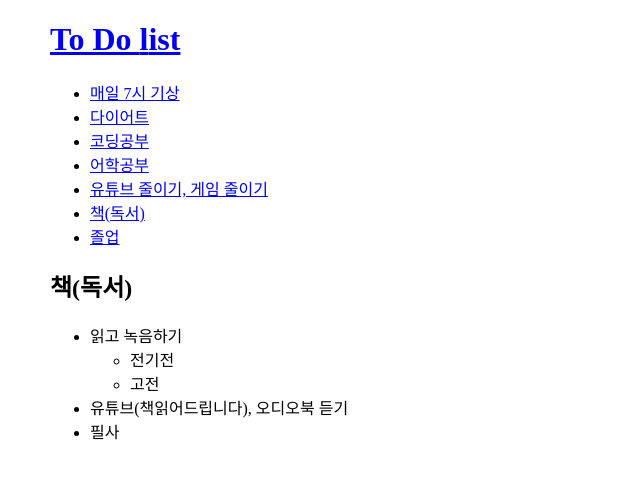
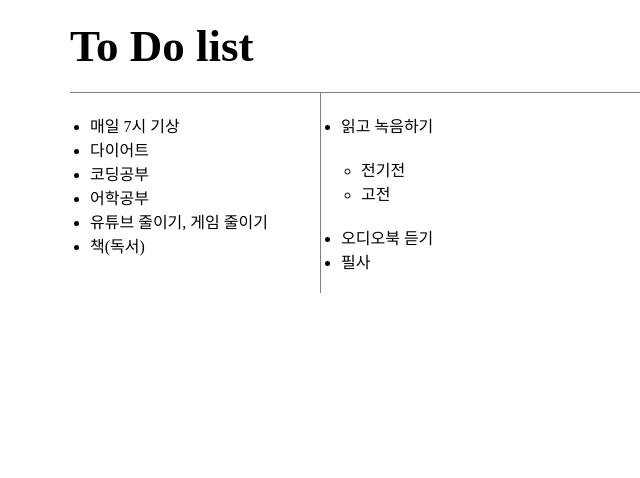
Before and after one commit to a003452/My-first-web-site, a plain HTML site: page 6.html in a window 1280 px wide. Shown: the whole page, without its empty margins (0-640 px from the left). Drawn offline with Linux system fonts and the light colour scheme.

Commit message:
Update 6.html

```diff
--- a/6.html
+++ b/6.html
@@ -3,9 +3,47 @@
   <head>
     <title>To Do list 6 - Reading</title>
     <meta charset="utf-8">
+    <style>
+      .overlap {
+        border-right:0;
+      }
+      body {
+        margin:0;
+        padding:20px;
+      }
+      a {
+        color:black;
+        text-decoration:none;
+      }
+      h1 {
+        font-size:45px;
+        text-align:left;
+        border-bottom:1px solid gray;
+        margin:0;
+        padding-bottom:20px;
+      }
+      h2 {
+        border-right:1px solid gray;
+        width:210px;
+        margin:0;
+        text-align:left;
+        padding-right:40px;
+      }
+      ul {
+        border-right:1px solid gray;
+        width:210px;
+        margin:0;
+        padding:20px;
+      }
+      .grid{
+        display: grid;
+        grid-template-columns: 251px 1fr;
+      }
+    </style>
   </head>
   <body style="margin-left: 50px">
-    <h1><a href="index.html">To Do <strong>l</strong>ist</a></h1>
+    <h1><a href="index.html">To Do list</a></h1>
+    <div class="grid">
       <ul>
         <li><a href="1.html">매일 7시 기상</a></li>
         <li><a href="2.html">다이어트</a></li>
@@ -13,18 +51,18 @@
         <li><a href="4.html">어학공부</a></li>
         <li><a href="5.html">유튜브 줄이기, 게임 줄이기</a></li>
         <li><a href="6.html">책(독서)</a></li>
-        <li><a href="7.html">졸업</a></li>
       </ul>
-    <h2>책(독서)</h2>
-    <ul>
+    <div>
+    <ul class="overlap">
       <li>읽고 녹음하기</li>
-      <ul>
+      <ul class="overlap">
         <li>전기전</li>
         <li>고전</li>
       </ul>
-      <li>유튜브(책읽어드립니다), 오디오북 듣기</li>
+      <li>오디오북 듣기</li>
       <li>필사</li>
     </ul>
-    <br>
+  </div>
+  </div>
   </body>
 </html>
```
